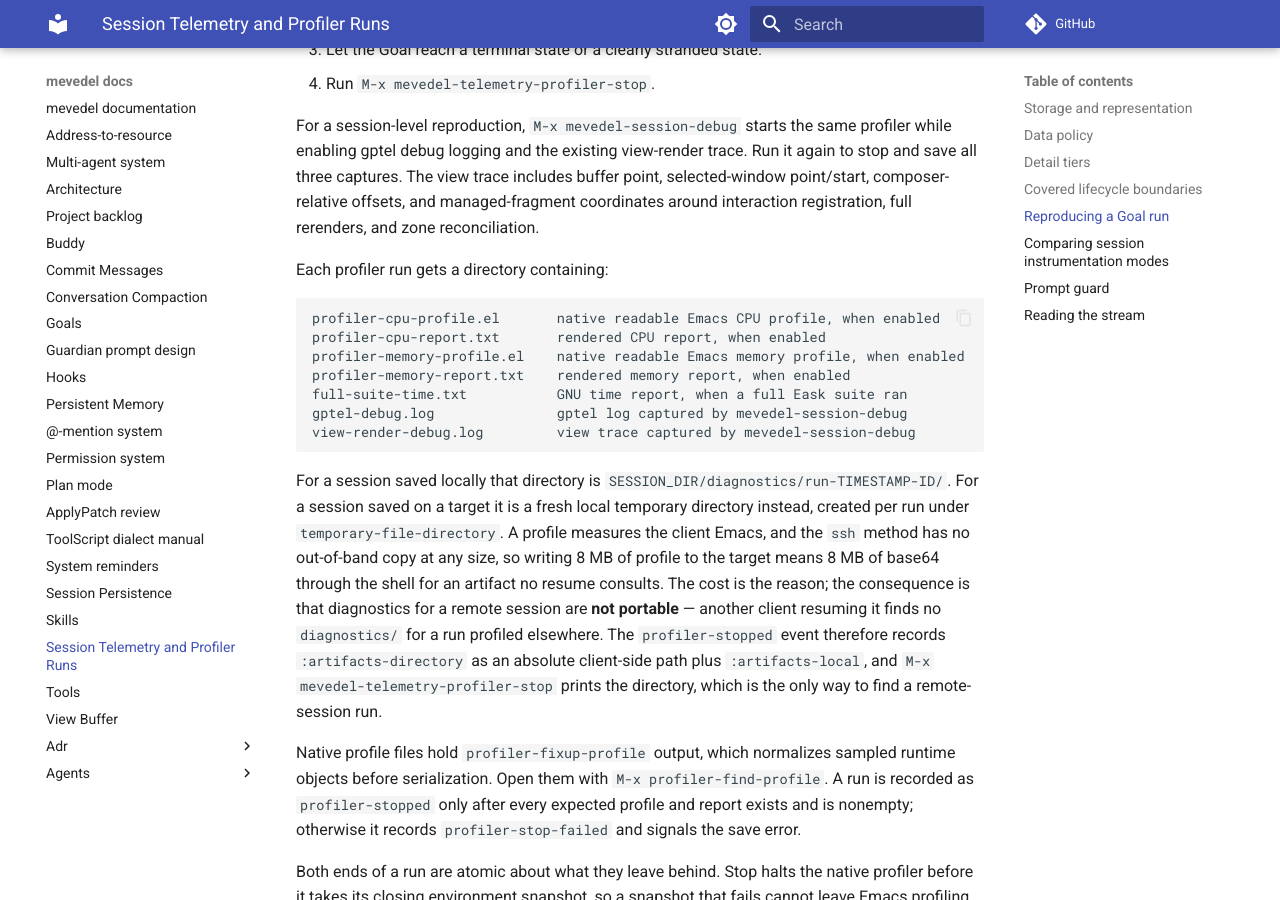
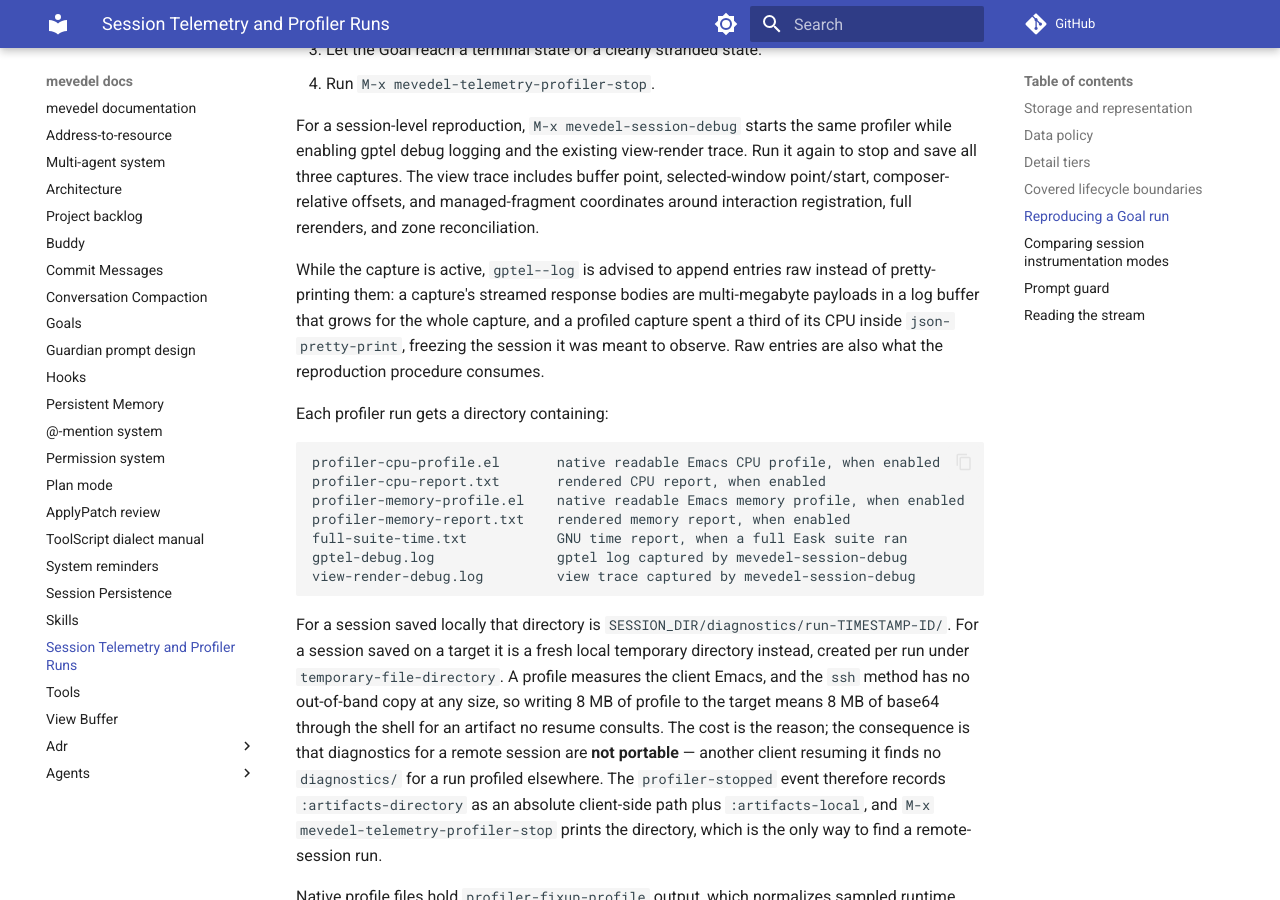
Before and after one commit to FrauH0lle/mevedel, an MkDocs documentation site: the page built from docs/telemetry.md, in a window 1280 px wide and 900 px high, scrolled down 2987 px. Built offline with MkDocs 1.6.1 and Material for MkDocs 9.7.7, drawn with Linux system fonts in a browser that asks for light colours; comment, search, counter and statistics services are not loaded.

Commit message:
fix(telemetry): Append raw gptel log entries during debug capture
`gptel--log' pretty-prints every entry; a debug capture's streamed
response bodies are multi-megabyte payloads in a log buffer that grows
for the whole capture, and a profiled capture (2026-08-26) spent a
third of its CPU inside json-pretty-print, freezing the session it was
meant to observe.  Raw entries are also what the reproduction
procedure consumes.

* mevedel-telemetry.el (mevedel-telemetry--gptel-log-raw): New :around
advice forcing gptel--log's no-json path.

(mevedel-session-debug): Install the advice while the capture is
active and remove it on stop.

* test/test-mevedel-telemetry.el (mevedel-telemetry--gptel-log-raw):
Cover the forced no-json argument.

(mevedel-session-debug): Assert the advice is installed on start and
removed on stop.

* docs/telemetry.md: Document the raw capture behavior.

````diff
--- a/docs/telemetry.md
+++ b/docs/telemetry.md
@@ -133,6 +133,13 @@ buffer point, selected-window point/start, composer-relative offsets, and
 managed-fragment coordinates around interaction registration, full rerenders,
 and zone reconciliation.
 
+While the capture is active, `gptel--log` is advised to append entries raw
+instead of pretty-printing them: a capture's streamed response bodies are
+multi-megabyte payloads in a log buffer that grows for the whole capture, and
+a profiled capture spent a third of its CPU inside `json-pretty-print`,
+freezing the session it was meant to observe. Raw entries are also what the
+reproduction procedure consumes.
+
 Each profiler run gets a directory containing:
 
 ```text
````
Also changed, not shown: 2 other files.
